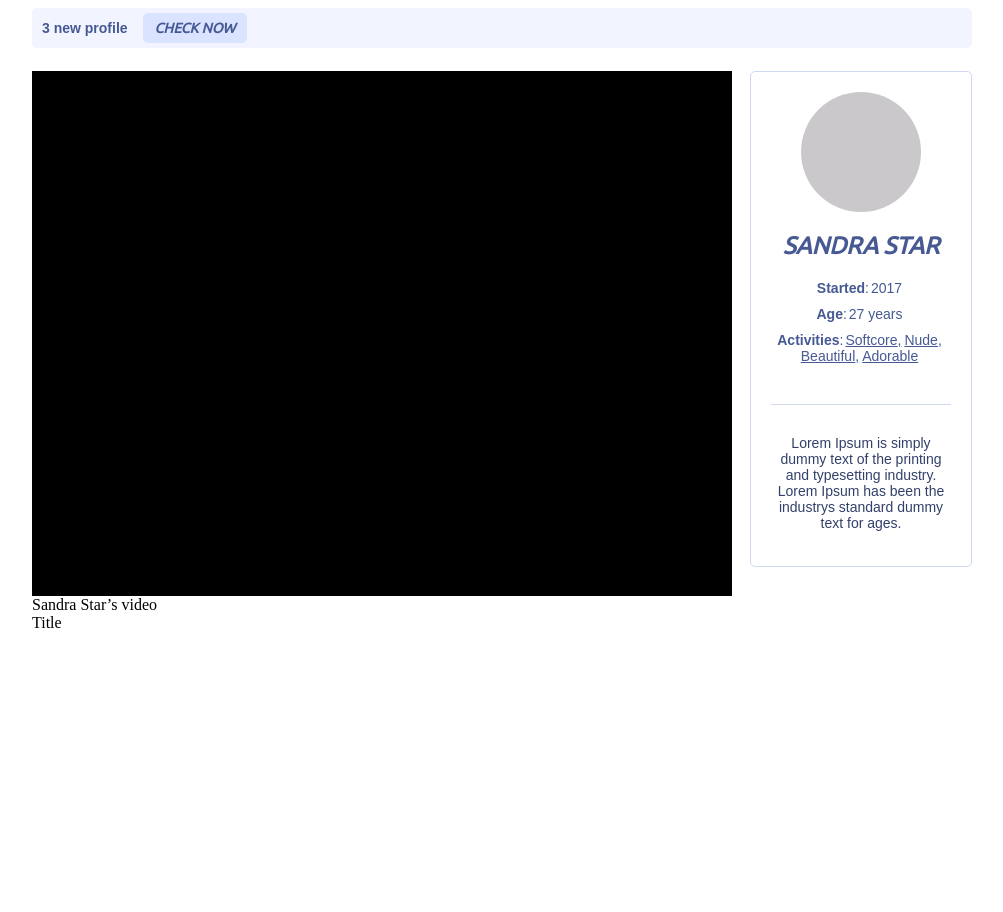
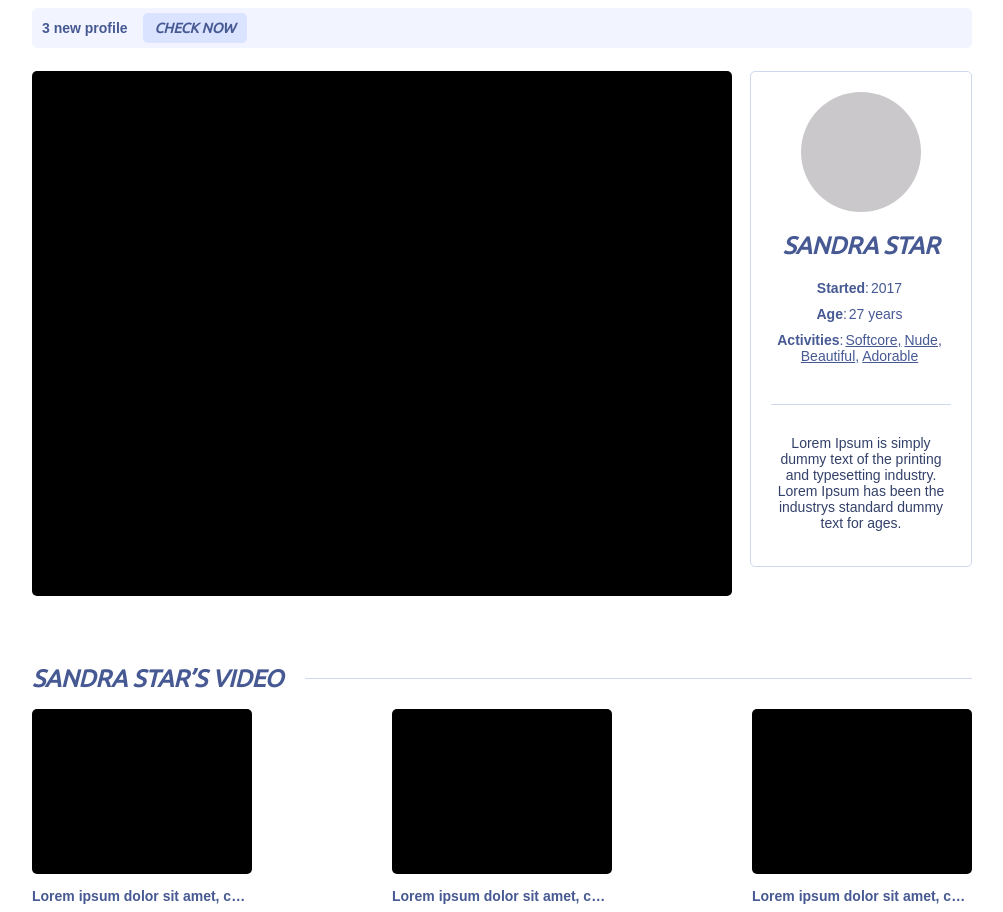
Before and after one commit to legodemon/ortnec, a React app: page / in a window 1280 px wide. Shown: the whole page, without its empty margins (16-1019 px from the left). Before the commit the page ends 800 px from the top, so only its background shows below. Built offline with nearby package versions, Linux system fonts and the light colour scheme.

Commit message:
page-proof - step 3

```diff
--- a/src/App.jsx
+++ b/src/App.jsx
@@ -45,11 +45,29 @@ export class App extends React.Component {
       </div>,
 
       <div key={'footer'} className="container-footer">
-        <div className="container-footer__title">Sandra Star’s video</div>
+
+        <div className="container-title">
+          <div className="container-title__title">
+            Sandra Star’s video
+          </div>
+          <div className="container-title__border"/>
+        </div>
+
         <div className="container-footer__container-videos">
           <div className="container-video">
             <div className="container-video__player"/>
-            <div className="container-video__title">Title</div>
+            <div className="container-video__title">
+              Lorem ipsum dolor sit amet, consectetur adipiscing elit. Vestibulum sed egestas mi. Cras ornare neque sed eros malesuada, ac pretium risus lacinia.</div>
+          </div>
+          <div className="container-video">
+            <div className="container-video__player"/>
+            <div className="container-video__title">
+              Lorem ipsum dolor sit amet, consectetur adipiscing elit. Vestibulum sed egestas mi. Cras ornare neque sed eros malesuada, ac pretium risus lacinia.</div>
+          </div>
+          <div className="container-video">
+            <div className="container-video__player"/>
+            <div className="container-video__title">
+              Lorem ipsum dolor sit amet, consectetur adipiscing elit. Vestibulum sed egestas mi. Cras ornare neque sed eros malesuada, ac pretium risus lacinia.</div>
           </div>
         </div>
       </div>,
--- a/src/index.scss
+++ b/src/index.scss
@@ -1,3 +1,5 @@
+//@import '~svg-spritemap-webpack-plugin/sprite.scss';
+
 $width: 940px;
 $color: #465993;
 $Arial: Arial, "Helvetica Neue", Helvetica, sans-serif;
@@ -78,6 +80,7 @@ html, body {
       &__container-player {
         width: 700px;
         height: 525px;
+        border-radius: $borderRadius;
         background-color: black;
       }
 
@@ -164,21 +167,63 @@ html, body {
     }
 
     .container-footer {
+      @include flex-box(column, center, center);
+
       width: $width;
+      padding-top: 52px;
 
-      &__title {
+      .container-title {
+        @include flex-box(row, space-between, center);
 
+        width: 100%;
+
+        &__title {
+          @include ubuntu-font(24px);
+          font-family: "Ubuntu", sans-serif;
+          font-size: 24px;
+          font-weight: bold;
+          font-style: italic;
+          text-transform: uppercase;
+          color: $color;
+          white-space: nowrap;
+          padding-right: 22px;
+        }
+
+        &__border {
+          width: 100%;
+          height: 1px;
+          background: #d0d8ef;
+          margin-top: 30px;
+          margin-bottom: 30px;
+        }
       }
 
       &__container-videos {
+        @include flex-box(row, space-between, center);
+
+        width: 100%;
 
         .container-video {
+          @include flex-box(column, space-between, center);
+
+          width: 220px;
 
           &__player {
-
+            width: 220px;
+            height: 165px;
+            border-radius: $borderRadius;
+            background-color: black;
           }
 
           &__title {
+            @include arial-font(14px);
+
+            white-space: nowrap;
+            overflow: hidden;
+            text-overflow: ellipsis;
+            width: 100%;
+
+            margin-top: 14px;
           }
         }
       }
```
Also changed, not shown: src/icons/instagram.svg (added), src/instagram.svg (added).
